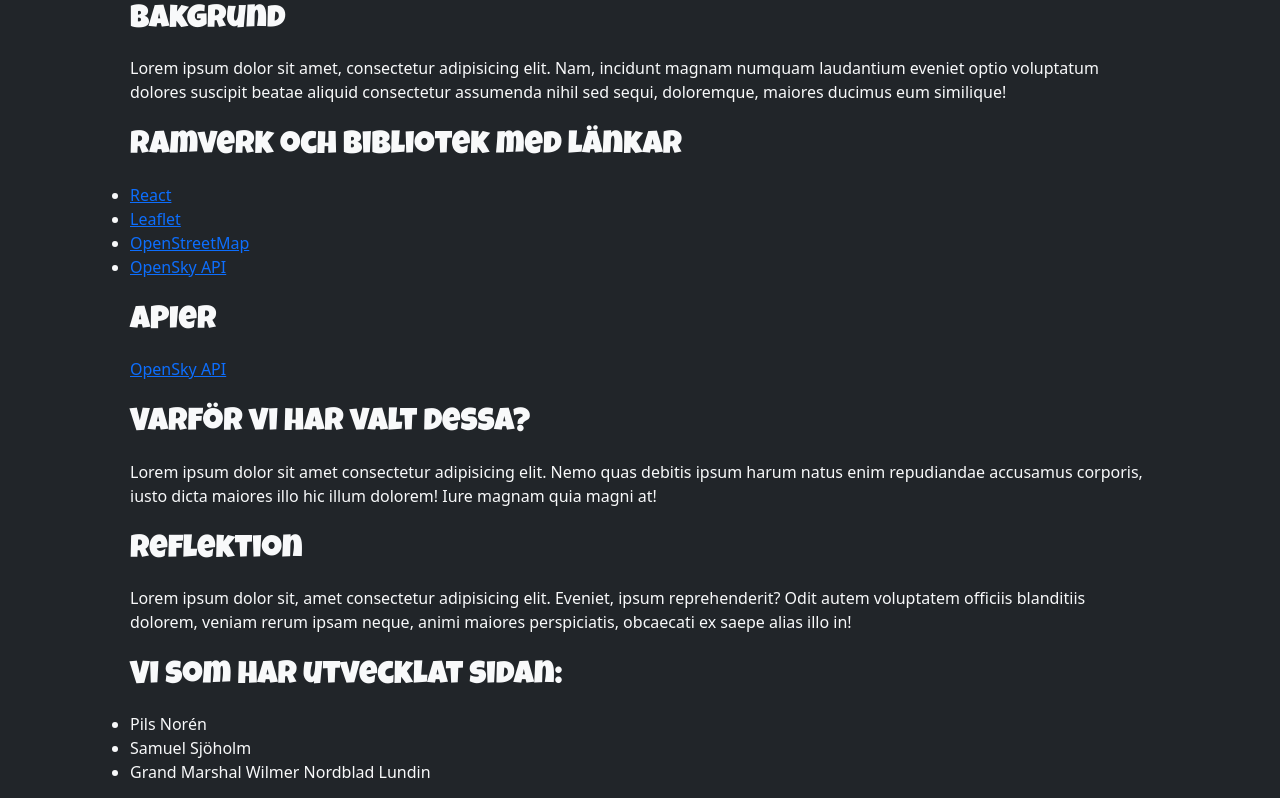
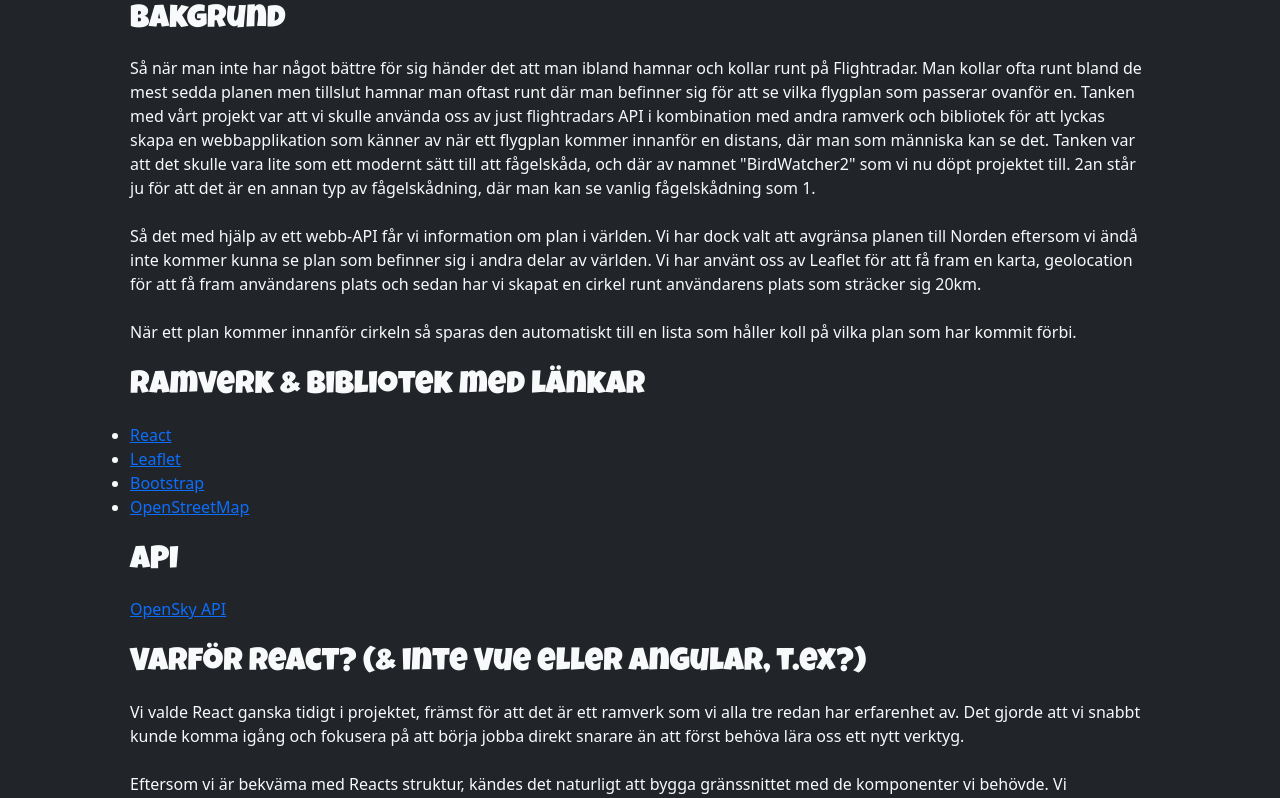
Before and after one commit to nilsnoren99/BirdWatcher2, a React (Vite) app: page /about in a window 1280 px wide. Shown: the part 240-1038 px from the top of the page. Built offline with nearby package versions, Linux system fonts and the light colour scheme.

Commit message:
Uppdaterat AboutContent.jsx & README.md
Uppdaterat AboutContent.jsx & README.md

Co-Authored-By: Ih4z <162979441+Ih4z@users.noreply.github.com>
Co-Authored-By: simon8056 <163146435+simon8056@users.noreply.github.com>

```diff
--- a/src/components/AboutContent/AboutContent.jsx
+++ b/src/components/AboutContent/AboutContent.jsx
@@ -1,7 +1,7 @@
 import React from 'react';
 import logoImg from '../../assets/logo.png';
 
-import './AboutContent.css'; // kanske ta bort denna importen om den inte behövs
+import './AboutContent.css';
 
 export default function AboutContent() {
     return (
@@ -11,25 +11,34 @@ export default function AboutContent() {
                     <div className="mx-auto"></div>
                     <h1 className="text-center mb-4 fort-title">Om BirdWatcher2</h1>
                     <h2 className="fort-title">Bakgrund</h2>
-                    <p>Lorem ipsum dolor sit amet, consectetur adipisicing elit. Nam, incidunt magnam numquam laudantium eveniet optio voluptatum dolores suscipit beatae aliquid consectetur assumenda nihil sed sequi, doloremque, maiores ducimus eum similique!</p>
-                    <h2 className="fort-title">Ramverk och Bibliotek med länkar</h2>
+                    <p>Så när man inte har något bättre för sig händer det att man ibland hamnar och kollar runt på Flightradar. Man kollar ofta runt bland de mest sedda planen men tillslut hamnar man oftast runt där man befinner sig för att se vilka flygplan som passerar ovanför en. Tanken med vårt projekt var att vi skulle använda oss av just flightradars API i kombination med andra ramverk och bibliotek för att lyckas skapa en webbapplikation som känner av när ett flygplan kommer innanför en distans, där man som människa kan se det. Tanken var att det skulle vara lite som ett modernt sätt till att fågelskåda, och där av namnet "BirdWatcher2" som vi nu döpt projektet till. 2an står ju för att det är en annan typ av fågelskådning, där man kan se vanlig fågelskådning som 1.</p>
+
+                    <p>Så det med hjälp av ett webb-API får vi information om plan i världen. Vi har dock valt att avgränsa planen till Norden eftersom vi ändå inte kommer kunna se plan som befinner sig i andra delar av världen. Vi har använt oss av Leaflet för att få fram en karta, geolocation för att få fram användarens plats och sedan har vi skapat en cirkel runt användarens plats som sträcker sig 20km.</p>
+
+                    <p>När ett plan kommer innanför cirkeln så sparas den automatiskt till en lista som håller koll på vilka plan som har kommit förbi.</p>
+
+                    <h2 className="fort-title">Ramverk & Bibliotek med länkar</h2>
                     <ul>
                         <li><a href="https://reactjs.org/" target="_blank">React</a></li>
                         <li><a href="https://leafletjs.com/" target="_blank">Leaflet</a></li>
+                        <li><a href="https://getbootstrap.com/" target="_blank">Bootstrap</a></li>
                         <li><a href="https://www.openstreetmap.org/" target="_blank">OpenStreetMap</a></li>
-                        <li><a href="https://opensky-network.org/apidoc/index.html" target="_blank">OpenSky API</a></li>
+
                     </ul>
-                    <h2 className="fort-title">APIer</h2>
+                    <h2 className="fort-title">API</h2>
                     <p><a href="https://opensky-network.org/apidoc/index.html" target="_blank">OpenSky API</a></p>
-                    <h2 className="fort-title">Varför vi har valt dessa?</h2>
-                    <p>Lorem ipsum dolor sit amet consectetur adipisicing elit. Nemo quas debitis ipsum harum natus enim repudiandae accusamus corporis, iusto dicta maiores illo hic illum dolorem! Iure magnam quia magni at!</p>
-                    <h2 className="fort-title">Reflektion</h2>
-                    <p>Lorem ipsum dolor sit, amet consectetur adipisicing elit. Eveniet, ipsum reprehenderit? Odit autem voluptatem officiis blanditiis dolorem, veniam rerum ipsam neque, animi maiores perspiciatis, obcaecati ex saepe alias illo in!</p>
+                    <h2 className="fort-title">Varför React? (& inte Vue eller Angular, t.ex?)</h2>
+                    <p>Vi valde React ganska tidigt i projektet, främst för att det är ett ramverk som vi alla tre redan har erfarenhet av. Det gjorde att vi snabbt kunde komma igång och fokusera på att börja jobba direkt snarare än att först behöva lära oss ett nytt verktyg.</p>
+                    <p>Eftersom vi är bekväma med Reacts struktur, kändes det naturligt att bygga gränssnittet med de komponenter vi behövde. Vi uppskattar även användningen av JSX, där vi kan skriva både HTML & JavaScript-kod i samma fil. För oss gör det koden mer smidig att arbeta med. Vue erbjuder en liknande struktur, men Reacts sätt att tänka passar oss bättre rent praktiskt. En annan stor fördel är React Hooks, där vi enkelt kunde samla vår logik i separata och återanvändbara funktioner, t.ex vid hantering av flygdatan eller API-anrop.</p>
+                    <p>React har också en stor och aktiv community. Detta gör det enkelt att hitta hjälp och lösningar i dokumentation, olika forum & YouTube-videos. Det är dessutom ett av de mest använda frontend-ramverken i arbetslivet idag, vilket gör det extra relevant att ha erfarenhet av.</p>
+                    <p>Vi är medvetna om att Vue hade kunnat fungera minst lika bra för ett mindre projekt som vårt, särskilt eftersom Vue också är nybörjarvänligt. I efterhand hade det kanske varit intressant att testa det. Varför vi uteslöt Angular direkt från början var genom en snabb googling då ingen av oss hade tidigare arbetat med det. Vi fick då snabbt reda på att Angular till mestadels är till för lite större och mer skalbara projekt. Enligt vår uppfattning hade det varit ett bättre alternativ för “företagsprojekt”, alltså inte passande för oss. Utöver detta använder Angular TypeScript som standard, och detta gjorde det ännu mer uppenbart att det inte var något som passade för vårt projekt.</p>
+                    <p>I slutändan blev valet React tack vare våra tidigare erfarenheter, bra tillgång till resurser och dess relevans på arbetsmarknaden.</p>
+
                     <h2 className="fort-title">Vi som har utvecklat sidan:</h2>
                     <ul>
-                        <li>Pils Norén</li>
-                        <li>Samuel Sjöholm</li>
-                        <li>Grand Marshal Wilmer Nordblad Lundin</li>
+                        <li>Nils Norén</li>
+                        <li>Simnon Sjöholm</li>
+                        <li>Wilmer Nordblad Lundin</li>
                     </ul>
                     <h2 className="fort-title">GitHub</h2>
                     <p>Du kan hitta koden för BirdWatcher2 på vår <a href="https://github.com/nilsnoren99/BirdWatcher2" target="_blank">GitHub-sida</a>.</p>
```
Also changed, not shown: 1 other file (tests, documents, lock files or other folders).
